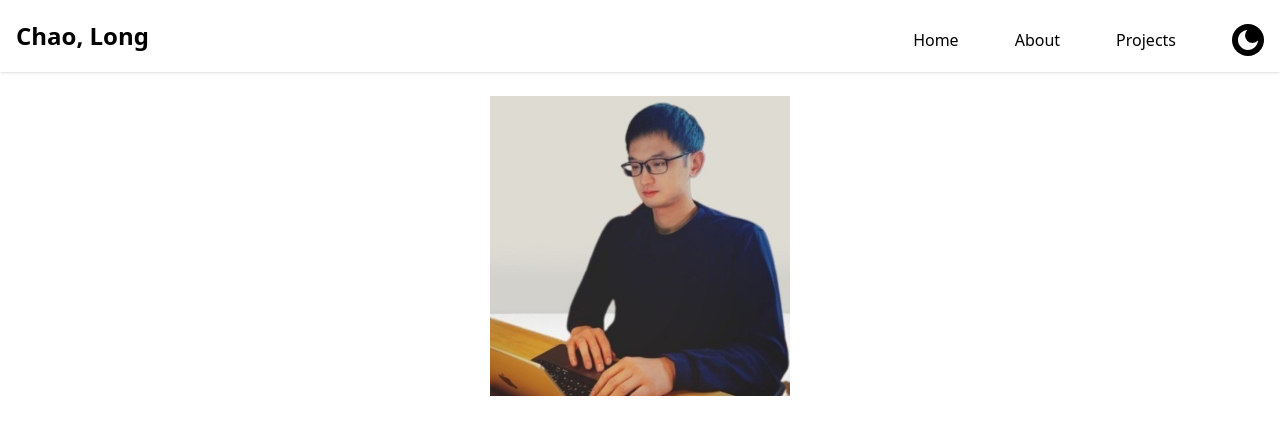
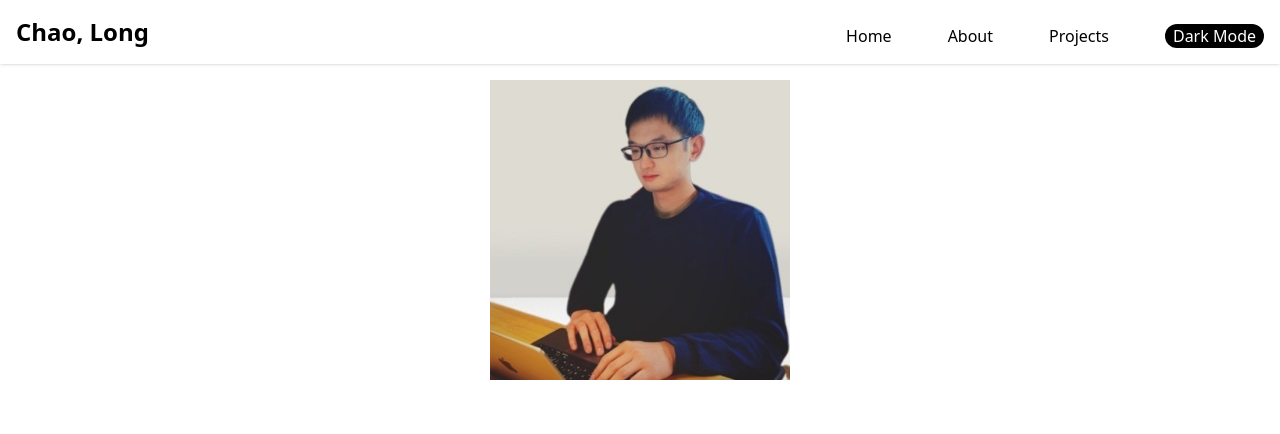
Before and after one commit to smarthulala/personalPortfolio, a Next.js app: page / in a window 1280 px wide. Shown: the top 434 px of the page. Built offline with nearby package versions, Linux system fonts and the light colour scheme.

Commit message:
refactor

```diff
--- a/src/app/layout.tsx
+++ b/src/app/layout.tsx
@@ -9,9 +9,9 @@ export default function RootLayout({
   children: React.ReactNode
 }) {
   return (
-    <html lang='en'>
+    <html lang='en' suppressHydrationWarning>
       <body>
-        <ThemeProvider attribute='class' defaultTheme='system'>
+        <ThemeProvider attribute='class' enableSystem={true}>
           <Navbar />
           {children}
         </ThemeProvider>
--- a/src/app/page.tsx
+++ b/src/app/page.tsx
@@ -3,7 +3,7 @@ import Image from 'next/image'
 
 export default function Home() {
   return (
-    <main className='flex min-h-screen flex-col items-center justify-between p-24'>
+    <main className='flex min-h-screen flex-col items-center justify-between '>
       <Hero />
     </main>
   )
--- a/src/components/Hero.tsx
+++ b/src/components/Hero.tsx
@@ -1,9 +1,16 @@
+'use client'
 import Image from 'next/image'
 
 export default function Hero() {
   return (
-    <div>
-      <Image src='/Profile.jpeg' alt='me' width={300} height={300} />
+    <div className='mt-20'>
+      <Image
+        src='/Profile.jpeg'
+        alt='me'
+        width={300}
+        height={300}
+        priority={false}
+      />
     </div>
   )
 }
--- a/src/components/Navbar.tsx
+++ b/src/components/Navbar.tsx
@@ -16,39 +16,21 @@ const NavItems: Array<NavItem> = [
   { label: 'Projects', page: 'projects' },
 ]
 
-function Navbar() {
+export default function Navbar() {
   const { systemTheme, theme, setTheme } = useTheme()
   const currentTheme = theme === 'system' ? systemTheme : theme
-  console.log(theme)
   const [navbar, setNavbar] = useState(false)
 
-  useEffect(() => {
-    const savedTheme = localStorage.getItem('theme')
-    if (savedTheme) {
-      setTheme(savedTheme)
-    } else if (currentTheme === 'dark') {
-      setTheme('dark')
-    }
-  }, [])
-
-  useEffect(() => {
-    localStorage.setItem('theme', currentTheme)
-  }, [currentTheme])
-
   return (
-    <header className={`w-full mx-auto shadow fixed top-0 z-50 px-10 md:px-4 `}>
+    <div
+      className={`w-full mx-auto shadow fixed top-0 z-50 px-10 md:px-4 bg-white dark:bg-black dark:border-b dark:border-slate-500`}
+    >
       <div className='justify-between py-4 md:items-center md:flex'>
-        <div>
-          <div className='flex items-center justify-between text-2xl'>
-            <div>
-              <h2 className='font-bold'>Chao, Long</h2>
-            </div>
-            <div className='md:hidden'>
-              <button onClick={() => setNavbar(!navbar)}>
-                {navbar ? <IoMdClose /> : <IoMdMenu />}
-              </button>
-            </div>
-          </div>
+        <div className='flex items-center justify-between text-2xl'>
+          <h2 className='font-bold'>Chao, Long</h2>
+          <button className='md:hidden' onClick={() => setNavbar(!navbar)}>
+            {navbar ? <IoMdClose /> : <IoMdMenu />}
+          </button>
         </div>
         <div
           className={`md:block transition-all transform duration-300 ${
@@ -61,27 +43,25 @@ function Navbar() {
                 <Link
                   href={item.page}
                   key={idx}
-                  className='hover:text-neutral-500  block lg:inline-block'
+                  className='hover:text-neutral-500  block'
                 >
                   {item.label}
                 </Link>
               )
             })}
             <button
-              className={`text-2xl  p-1 ${
-                theme !== 'dark'
-                  ? 'bg-black text-white rounded-3xl '
-                  : 'text-amber-500'
+              className={`rounded-3xl px-2 ${
+                currentTheme !== 'dark'
+                  ? 'bg-black text-white'
+                  : 'bg-white text-black'
               } `}
               onClick={() => setTheme(`${theme === 'dark' ? 'light' : 'dark'}`)}
             >
-              {theme === 'dark' ? <RiSunLine /> : <RiMoonFill />}
+              {currentTheme === 'dark' ? 'Light mode' : 'Dark Mode'}
             </button>
           </div>
         </div>
       </div>
-    </header>
+    </div>
   )
 }
-
-export default Navbar
--- a/tailwind.config.ts
+++ b/tailwind.config.ts
@@ -1,6 +1,7 @@
 import type { Config } from 'tailwindcss'
 
 const config: Config = {
+  darkMode: 'class',
   content: [
     './src/pages/**/*.{js,ts,jsx,tsx,mdx}',
     './src/components/**/*.{js,ts,jsx,tsx,mdx}',
```
